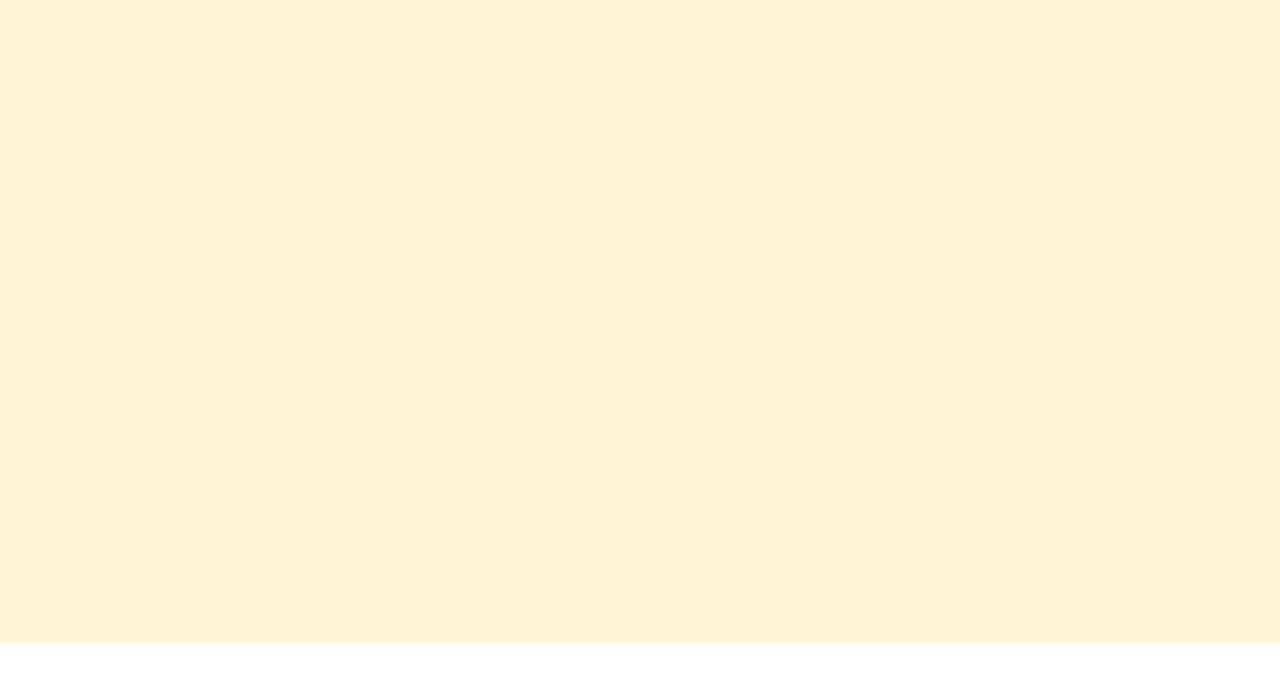
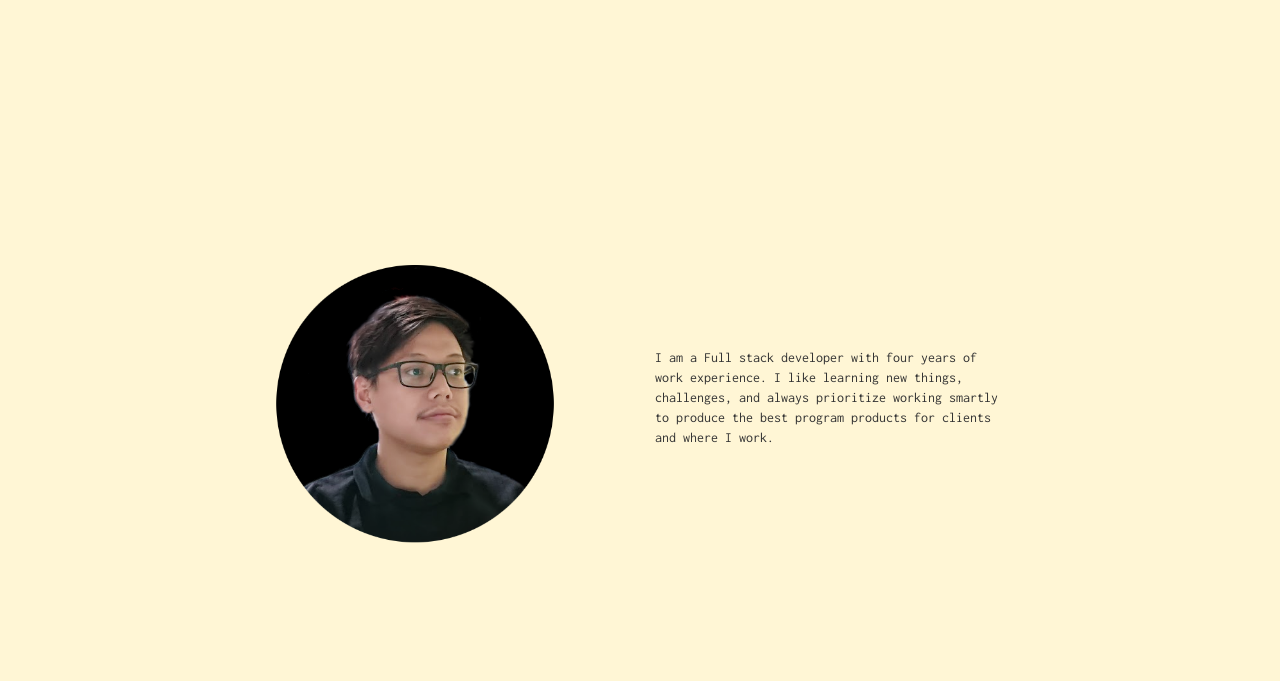
Before and after one commit to mufidhadi/mufidhadi.github.io, a plain HTML site: page index.html in a window 1280 px wide. Shown: the part 957-1638 px from the top of the page. Before the commit the page ends 1600 px from the top, so only its background shows below. Drawn offline with nearby package versions, Linux system fonts and the light colour scheme; a script that the page names is missing.

Commit message:
tambah section dua

```diff
--- a/css/main.css
+++ b/css/main.css
@@ -1,6 +1,9 @@
 *{
     margin: 0;
     padding: 0;
+}
+body{
+    font-family: 'Inconsolata', monospace;
 }
 .full-page{
     width: 100%;
@@ -33,4 +36,13 @@
 }
 .dua{
     background-color: #fff6d5;
+    padding: 20vh 0;
 }
+.dua .foto{
+    width: 80%;
+}
+.profil{
+    display: flex;
+    align-items: center;
+    height: 100vh;
+}
--- a/index.html
+++ b/index.html
@@ -16,6 +16,10 @@
             <script src="https://oss.maxcdn.com/libs/respond.js/1.4.2/respond.min.js"></script>
         <![endif]-->
 
+        <!-- font -->
+        <link rel="preconnect" href="https://fonts.gstatic.com">
+        <link href="https://fonts.googleapis.com/css2?family=Inconsolata&display=swap" rel="stylesheet">
+
         <link rel="stylesheet" href="css/main.css">
     </head>
     <body>
@@ -30,8 +34,19 @@
                 <img class="lax lax_preset_slideY:50:10" src="img/logo/layer6.png" alt="">
             </div>
         </section>
-        <section class="full-page dua">
-            <p>Lorem ipsum dolor sit amet consectetur adipisicing elit. Earum voluptatem assumenda nesciunt saepe distinctio. Aut fugit doloremque laborum voluptatibus repellendus aliquid minus vel possimus. Exercitationem delectus libero veniam assumenda at.</p>
+        <section class="dua">
+            <div class="container">
+                <div class="col-sm-2"></div>
+                <div class="col-sm-4 profil">
+                    <img src="img/foto_mufid_hitam_circle.png" alt="" class="foto">
+                </div>
+                <div class="col-sm-4 profil">
+                    <p>
+                        I am a Full stack developer with four years of work experience. I like learning new things, challenges, and always prioritize working smartly to produce the best program products for clients and where I work.
+                    </p>
+                </div>
+                <div class="col-sm-2"></div>
+            </div>
         </section>
 
         <!-- jQuery -->
```
Also changed, not shown: img/foto_mufid_hitam_circle.png (added).
